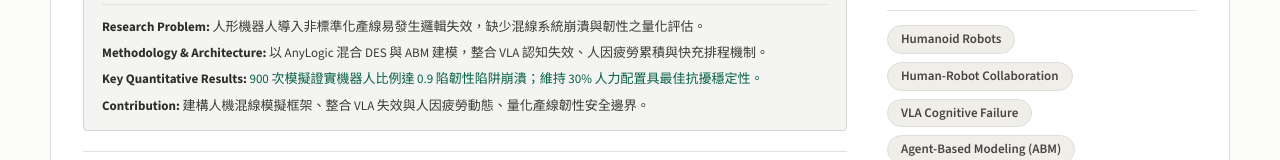
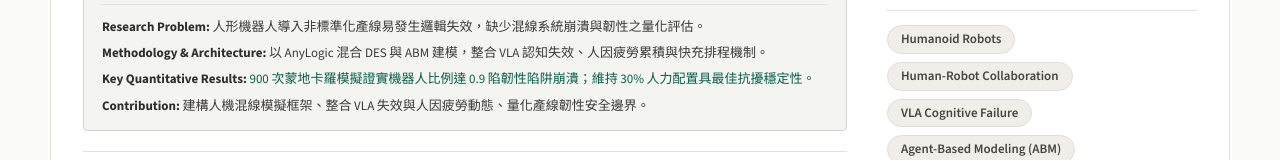
Before and after one commit to Rewrite-StarrySky/Rewrite-StarrySky.github.io, a React (Vite) app: page / in a window 1280 px wide. Shown: the part 630-790 px from the top of the page. Built offline with nearby package versions, Linux system fonts and the light colour scheme.

Commit message:
feat: update ITAC 2026 results description with 900-run Monte Carlo simulation

```diff
--- a/src/data/cvData.js
+++ b/src/data/cvData.js
@@ -111,7 +111,7 @@ export const cvData = {
       badges: ["🏆 最佳論文獎 (Best Paper Award)", "第一作者 (First Author)", "ITAC 2026"],
       problem: "人形機器人導入非標準化產線易發生邏輯失效，缺少混線系統崩潰與韌性之量化評估。",
       method: "以 AnyLogic 混合 DES 與 ABM 建模，整合 VLA 認知失效、人因疲勞累積與快充排程機制。",
-      results: "900 次模擬證實機器人比例達 0.9 陷韌性陷阱崩潰；維持 30% 人力配置具最佳抗擾穩定性。",
+      results: "900 次蒙地卡羅模擬證實機器人比例達 0.9 陷韌性陷阱崩潰；維持 30% 人力配置具最佳抗擾穩定性。",
       contribution: "建構人機混線模擬框架、整合 VLA 失效與人因疲勞動態、量化產線韌性安全邊界。",
       links: {
         pdf: "/papers/itac-2026.pdf",
```
